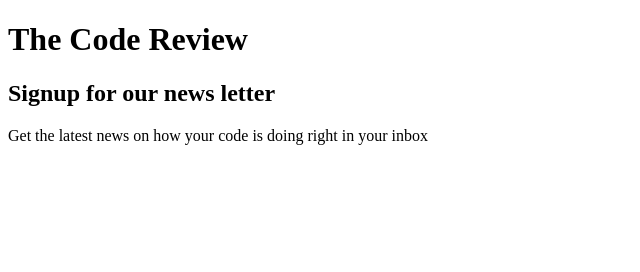
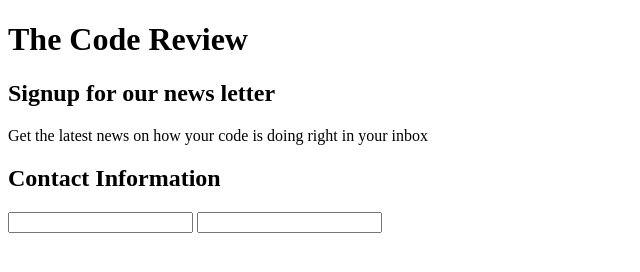
Before and after one commit to stevejd88/techdegree-project-3, a plain HTML site: page intex.html in a window 1280 px wide. Shown: the whole page, without its empty margins (0-640 px from the left). Drawn offline with Linux system fonts and the light colour scheme.

Commit message:
updated name, email input

```diff
--- a/intex.html
+++ b/intex.html
@@ -10,5 +10,15 @@
       <h2>Signup for our news letter</h2>
       <p>Get the latest news on how your code is doing right in your inbox</p>
     </div>
+    <form action="a URL" method="post">
+      <h2>Contact Information</h2>
+
+      <label for=""></label>
+      <input type="text" id="name" name="user_name">
+
+      <label for=""></label>
+      <input type="email" id="mail" name="user_email">
+    </form>
+
   </body>
 </html>
```
